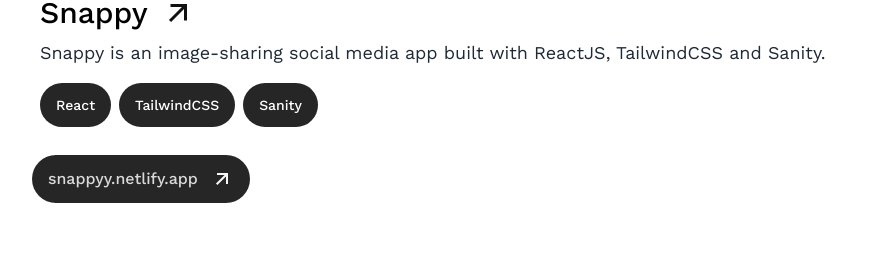
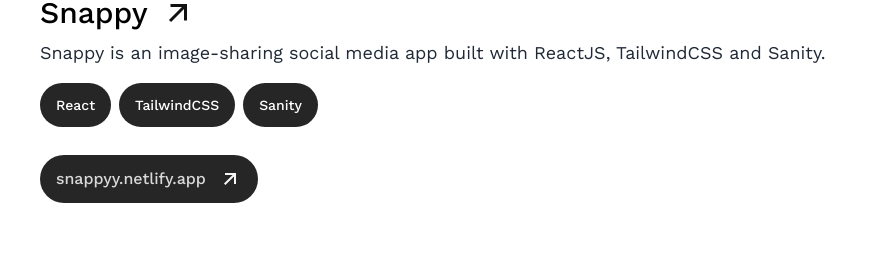
Before and after one commit to v1shalm/Vishal-portfolio, a Next.js app: page / in a window 1280 px wide. Shown: the part 1235-1488 px from the top of the page, without its empty margins (200-1079 px from the left). Built offline with nearby package versions, Linux system fonts and the light colour scheme; no server answers.

Commit message:
aligned tags

```diff
--- a/components/Projects.jsx
+++ b/components/Projects.jsx
@@ -59,7 +59,7 @@
 								})}
 							</div>
 
-							<div className="flex items-center flex-wrap  pt-5  group  ">
+							<div className="flex items-center flex-wrap  pt-5  group  pl-2">
 								{item.link && (
 									<a
 										href={item.link}
@@ -67,7 +67,7 @@
 										target="_blank"
 										rel="noreferrer"
 									>
-										<span className="ml-2 py-1 text-lightText  transition-colors duration-200 flex flex-row gap-3 ">
+										<span className="ml-2 py-1 text-lightText  transition-colors duration-200 flex flex-row gap-3   ">
 											{item.link.replace("https://", " ")}
 											<RiArrowRightUpLine
 												size="1.5em"
```
